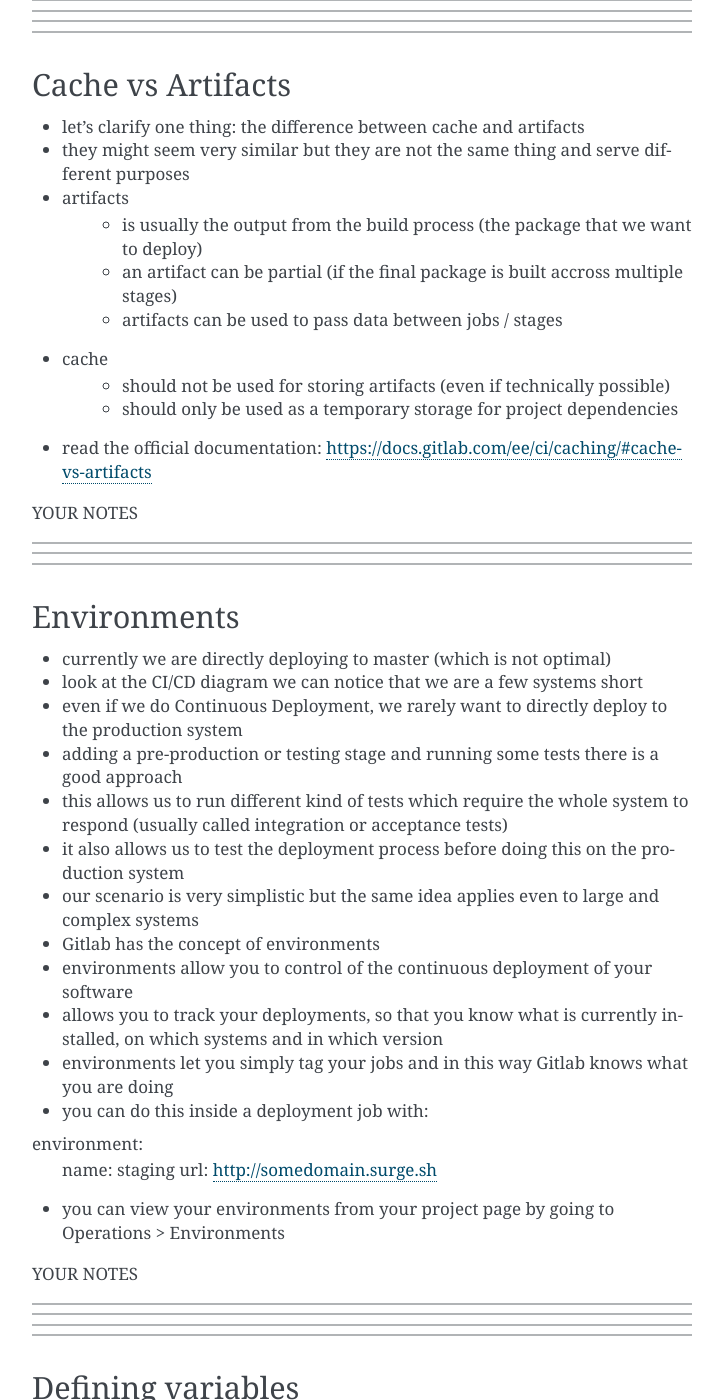
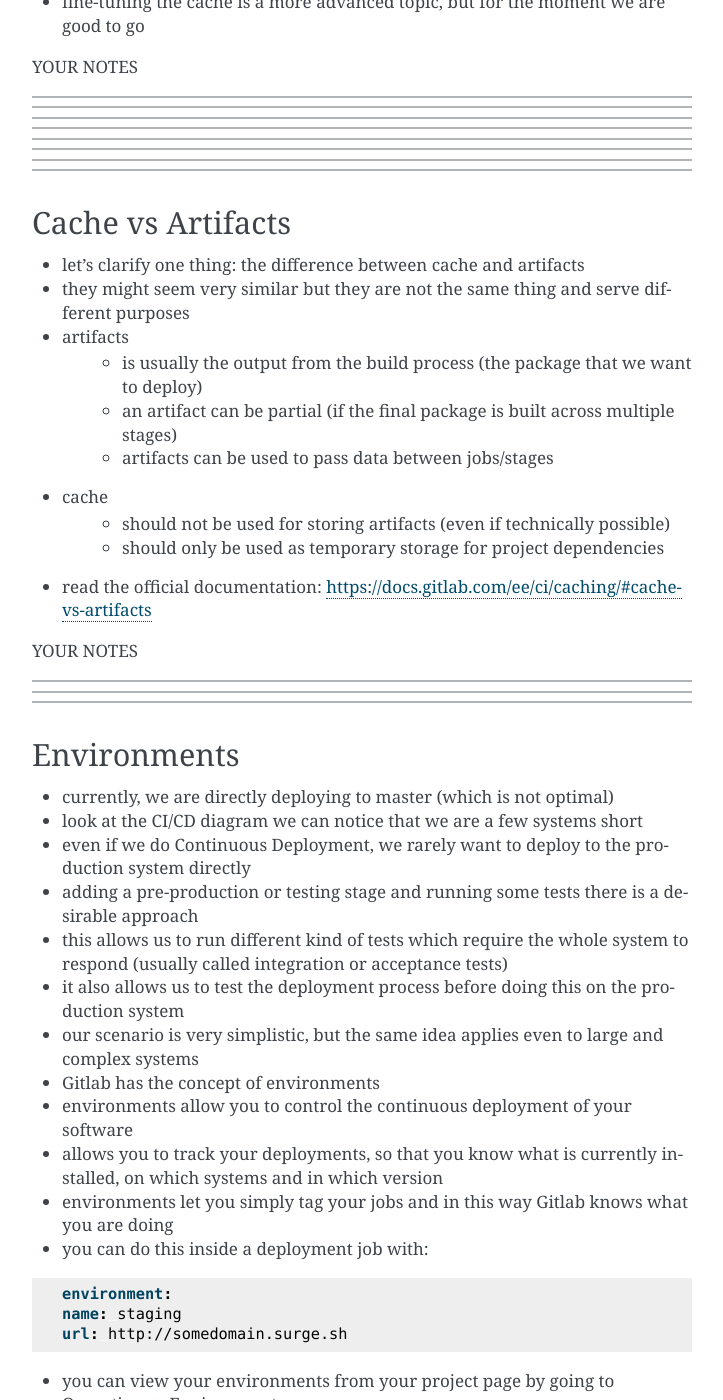
Before and after one commit to vdespa/gitlab-ci-course-notes, a Sphinx documentation site: the page built from docs/source/3-gitlab-ci-fundamentals.rst, in a window 1280 px wide and 1400 px high, scrolled down 2741 px. Shown: the whole window, without its empty margins (388-1111 px from the left). Built offline with Sphinx 7.4.7, drawn with Linux system fonts in a browser that asks for light colours; some of the changed text lies outside the part shown.

Commit message:
Make spelling fixes

```diff
--- a/docs/source/3-gitlab-ci-fundamentals.rst
+++ b/docs/source/3-gitlab-ci-fundamentals.rst
@@ -23,17 +23,21 @@
 
 .............................................................
 
+.............................................................
+
+.............................................................
+
 Predefined environment variables
 --------------------------------
 
-- let's try to add a version to your website, so that we know which version is currently deployed
+- let's try to add a version to your website so that we know which version is currently deployed
 - Gitlab comes with a large list of predefined variables
-- Full list at: https://docs.gitlab.com/ee/ci/variables/predefined_variables.html
+- Full list at https://docs.gitlab.com/ee/ci/variables/predefined_variables.html
 - Try the following in your pipeline to see how variables look like: `echo $CI_COMMIT_SHORT_SHA`
 - the dollar sign $ indicates that this is a variable
 - we will add a “version” to the website by replacing a marker
 - edit the file `src/pages/index.js`
-- we will use %%VERSION%% as a marker but you can use whatever you like
+- we will use %%VERSION%% as a marker, but you can use whatever you like
 - sed tool - stream editor
     - `sed -i 's/word1/word2/g'` inputfile
     - s is for substitute
@@ -85,23 +89,23 @@
 - you probably have noticed that some of the jobs do need a lot of time to run
 - especially the build job which needs to download some dependencies before it can run
 - if you are used with other more “traditional” CI servers like Jenkins, this extra time might seem like "forever"
-- this behaviour occurs because each job is started using a clean environment and only the code within Git is available
-- restassured, there is a solution for this and it is called "cache"
+- this behavior occurs because each job is started using a clean environment and only the code within Git is available
+- rest assured, there is a solution for this and it is called "cache"
 - using caches it is possible to speed up the execution of the job by instructing Gitlab to hold onto some files that we might need
 - What to cache?
     - ideal candidates for caching are the external project dependencies that are not stored in Git and that need to be downloaded
-    - in our case the project dependencies are defined in the packages.json file as npm dependencies
+    - in our case, the project dependencies are defined in the packages.json file as npm dependencies
     - the folder that npm uses is called `node_modules`
 - Usage in .gitlab-ci.yml:
 
-.. code-block-ext:: yaml
-    :whitespace:
+.. code-block:: yaml
+
     cache:
         key: ${CI_COMMIT_REF_SLUG}
         paths:
             - node_modules/
 
-- cache can be used locally (on a job level) or globally
+- the cache can be used locally (on a job level) or globally
 - you should notice that each job now has an overhead of downloading the cache (pull) and re-uploading the cache (push)
 - troubleshooting: Clearing caches
     - sometimes caches misbehave
@@ -134,11 +138,11 @@
 - they might seem very similar but they are not the same thing and serve different purposes
 - artifacts
     - is usually the output from the build process (the package that we want to deploy)
-    - an artifact can be partial (if the final package is built accross multiple stages)
-    - artifacts can be used to pass data between jobs / stages
+    - an artifact can be partial (if the final package is built across multiple stages)
+    - artifacts can be used to pass data between jobs/stages
 - cache
     - should not be used for storing artifacts (even if technically possible)
-    - should only be used as a temporary storage for project dependencies
+    - should only be used as temporary storage for project dependencies
 - read the official documentation: https://docs.gitlab.com/ee/ci/caching/#cache-vs-artifacts
 
 YOUR NOTES
@@ -152,22 +156,24 @@
 Environments
 ------------
 
-- currently we are directly deploying to master (which is not optimal)
+- currently, we are directly deploying to master (which is not optimal)
 - look at the CI/CD diagram we can notice that we are a few systems short
-- even if we do Continuous Deployment, we rarely want to directly deploy to the production system
-- adding a pre-production or testing stage and running some tests there is a good approach
+- even if we do Continuous Deployment, we rarely want to deploy to the production system directly
+- adding a pre-production or testing stage and running some tests there is a desirable approach
 - this allows us to run different kind of tests which require the whole system to respond (usually called integration or acceptance tests)
 - it also allows us to test the deployment process before doing this on the production system
-- our scenario is very simplistic but the same idea applies even to large and complex systems
+- our scenario is very simplistic, but the same idea applies even to large and complex systems
 - Gitlab has the concept of environments
-- environments allow you to control of the continuous deployment of your software
+- environments allow you to control the continuous deployment of your software
 - allows you to track your deployments, so that you know what is currently installed, on which systems and in which version
 - environments let you simply tag your jobs and in this way Gitlab knows what you are doing
 - you can do this inside a deployment job with:
 
-environment:
-  name: staging
-  url: http://somedomain.surge.sh
+.. code-block:: yaml
+
+    environment:
+    name: staging
+    url: http://somedomain.surge.sh
 
 
 - you can view your environments from your project page by going to Operations > Environments
@@ -188,10 +194,12 @@
 
 - it is not a good idea to duplicate information that can change (for example the domain name)
 - you can define variables in the jobs or globally
-- you can define a variable like this:
+- you can specify a variable like this:
 
-variables:
-  STAGING_DOMAIN: somedomain.surge.sh
+.. code-block:: yaml
+
+    variables:
+      STAGING_DOMAIN: somedomain.surge.sh
 
 - now if you need to change the domain name, you only have to do it in one place
 
@@ -232,22 +240,23 @@
 - a broken pipeline means other developers cannot continue working => costs time & money
 - so we want to avoid breaking the master, as much as possible
 - we could use branches for each new feature, task or bugfix
-- once the work is reviewed and the pipeline is successful, the branch can be merged back to master
-- this also ensures that the master branch is all the time deployable (which is an important aspect of CD)
+- once the work was reviewed and the pipeline is successful, the branch can be merged back to the master branch
+- this also ensures that the master branch is all the time deployable (which is an essential aspect of CD)
 - there are many strategies for dealing with branches
 - one of the most known branching models is Gitflow
 - you are free to use which model works best for you
 - just avoid working only with the master branch
-- we will simply create a new branch for each new change and stop pushing directly to master
+- we will simply create a new branch for each new change and stop pushing directly to the master branch
 - if we create a branch, all the jobs will run as normal
 - but we do not want to deploy to staging or production from a branch
 - we can set a job policy to run the deploy jobs only for the master branch:
 
-only:
-  - master
+.. code-block:: yaml
+
+    only:
+      - master
 
 YOUR NOTES
-
 .............................................................
 
 .............................................................
@@ -302,15 +311,17 @@
 - we can automatically spin up a dynamic environment for each merge request
 - this allows us to review the changes on an actual system
 - we can also run more advanced tests if we want to
-- this can not only be a good thing for developers, but for testers or product owners / project managers and so on
+- this can not only be a good thing for developers but for testers or product owners/project managers and so on
 - we can make a dynamic environment by using predefined Gitlab variables
 - we can use the following variables
     - $CI_COMMIT_REF_NAME to have the branch name as the environment name
     - $CI_ENVIRONMENT_SLUG for a url-friendly environment name
 
-environment:
-    name: review/$CI_COMMIT_REF_NAME
-    url: https://instazone-$CI_ENVIRONMENT_SLUG.surge.sh
+.. code-block:: yaml
+
+    environment:
+        name: review/$CI_COMMIT_REF_NAME
+        url: https://instazone-$CI_ENVIRONMENT_SLUG.surge.sh
 
 
 YOUR NOTES
--- a/docs/source/index.rst
+++ b/docs/source/index.rst
@@ -14,7 +14,7 @@
    1-introduction
    2-ci-cd-workflow
    3-gitlab-ci-fundamentals
-
+   99-online-course
 
 Indices and tables
 ==================
```
Also changed, not shown: other parts of docs/source/3-gitlab-ci-fundamentals.rst (+6 -6 lines), docs/source/0-about.rst (+5 -3 lines), docs/source/1-introduction.rst (+10 -10 lines), docs/source/2-ci-cd-workflow.rst (+24 -24 lines), docs/source/99-online-course.rst (added, +7 -0 lines).
